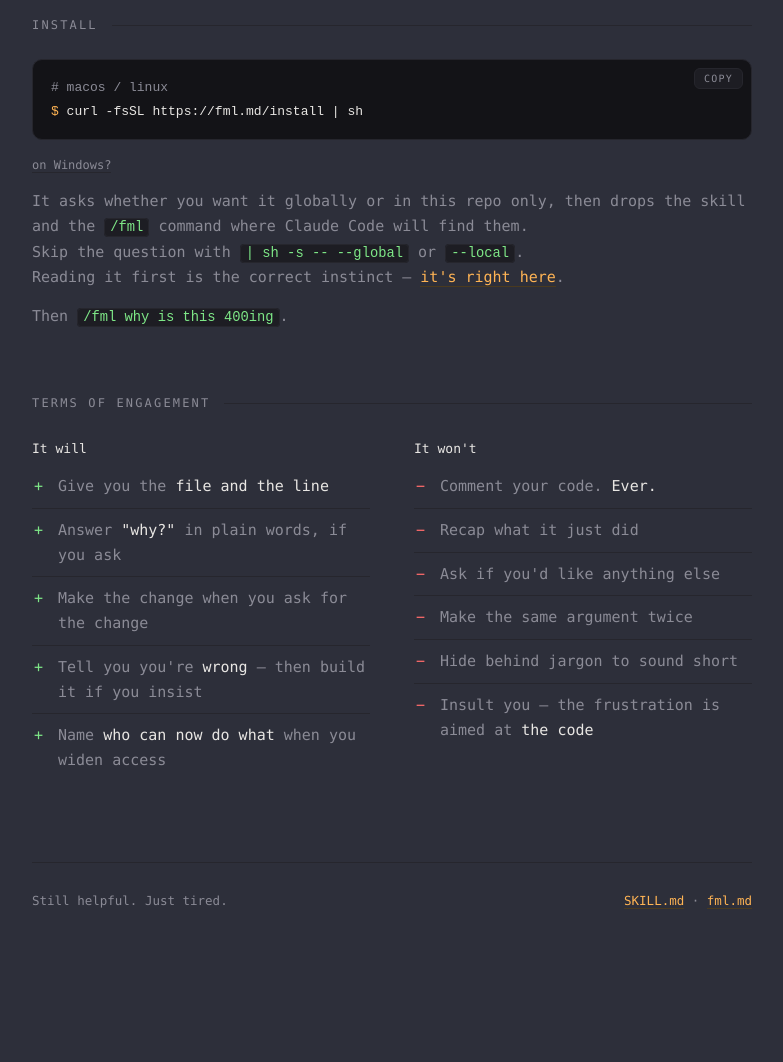
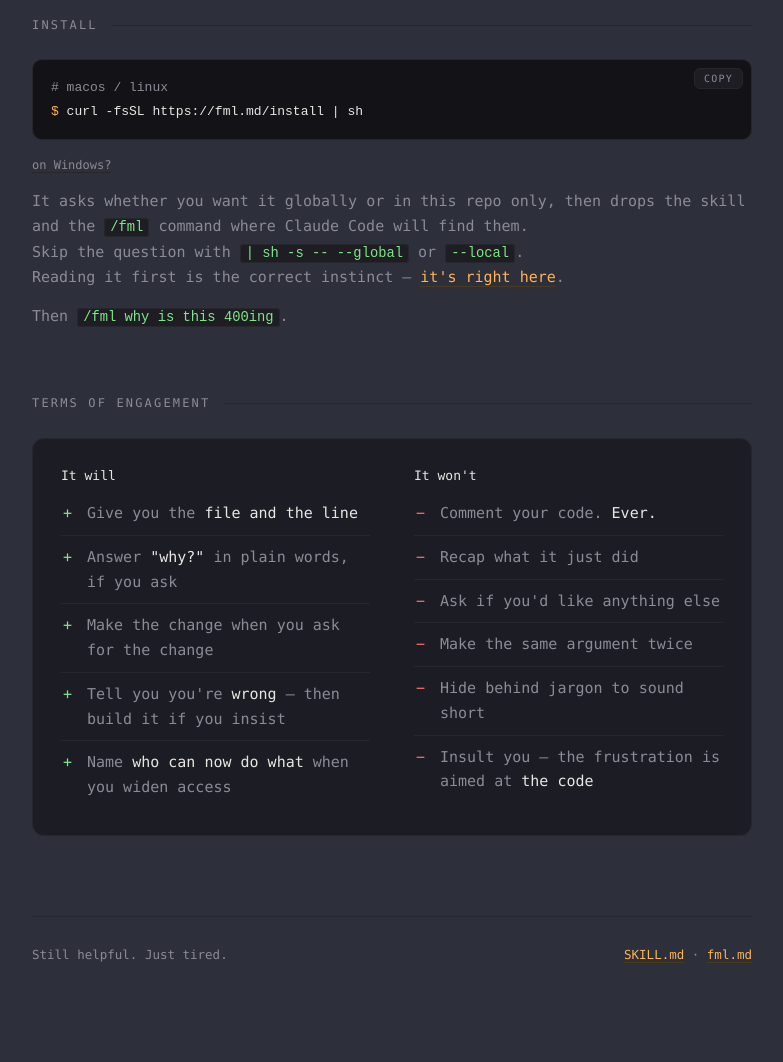
Before and after one commit to ilyatbn/FML.md, a website: page public/index.html in a window 1280 px wide. Shown: the part 805-1867 px from the top of the page, without its empty margins (248-1031 px from the left). Before the commit the page ends 1813 px from the top, so only its background shows below. Drawn offline with Linux system fonts and the light colour scheme.

Commit message:
bg for pros table

```diff
--- a/public/index.html
+++ b/public/index.html
@@ -279,6 +279,15 @@
 
   .cols { display: grid; gap: 40px; }
   @media (min-width: 720px) { .cols { grid-template-columns: 1fr 1fr; gap: 44px; } }
+
+  .terms .cols {
+    background: rgba(11, 11, 13, .45);
+    border: 1px solid var(--line);
+    border-radius: 12px;
+    padding: 22px 24px;
+    backdrop-filter: blur(3px);
+  }
+  @media (min-width: 720px) { .terms .cols { padding: 26px 28px; } }
   .cols h3 {
     font-size: 13px;
     font-weight: 500;
@@ -355,7 +364,7 @@
     </p>
   </section>
 
-  <section>
+  <section class="terms">
     <h2>Terms of engagement</h2>
     <div class="cols">
       <div>
```
